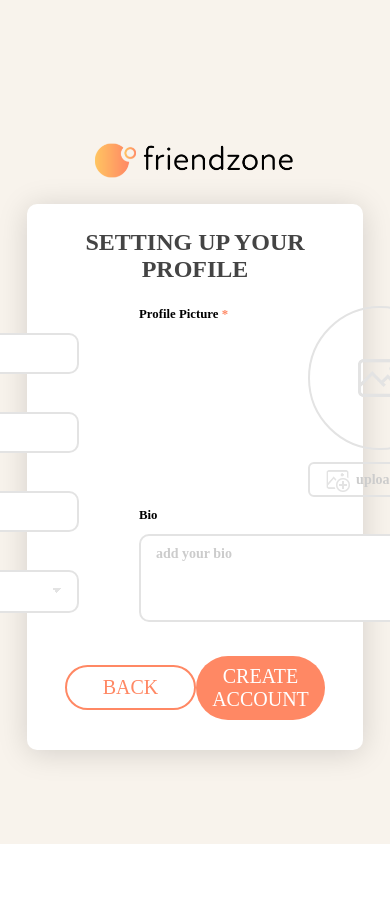
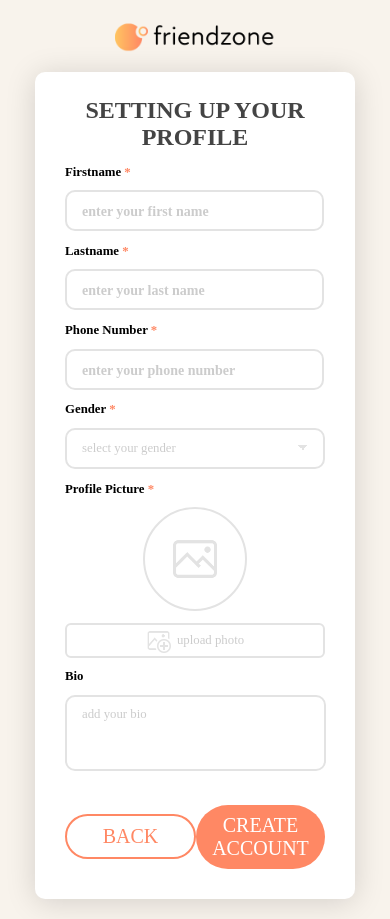
Before and after one commit to PiriyaDEV/friendzone_app, a Vue app: page /profileSetting in a window 390 px wide. Before the commit the page ends 844 px from the top, so only its background shows below. Built offline with nearby package versions, Linux system fonts and the light colour scheme; a web font is replaced by a local one; what vue2-smooth-scroll would draw is missing.

Commit message:
Update ProfileSetting.vue

```diff
--- a/src/views/ProfileSetting.vue
+++ b/src/views/ProfileSetting.vue
@@ -108,8 +108,8 @@
                     Profile Picture<span class="orange-color"> *</span>
                   </h2>
 
-                  <div>
-                    <div style="position: relative">
+                  <div id="photo-mobile">
+                    <div id="photo-box" style="position: relative">
                       <div id="photo-circle">
                         <img
                           id="photo-circle-default"
@@ -122,7 +122,6 @@
                     <div id="select-photo-section" class="section">
                       <img
                         id="addphoto"
-                        slot="activator"
                         @click="goMainpage()"
                         src="@/assets/icon/icons8-add-image-96.png"
                       />
@@ -165,7 +164,6 @@
 </template>
 
 <script>
-
 export default {
   name: "profile",
   data() {
@@ -188,13 +186,18 @@ export default {
 #profile {
   background-color: #f8f3ec;
   /* background-image: url("../assets/harryfer-background.jpg"); */
-  overflow: scroll;
-  height: auto;
+  overflow-x: hidden;
+  overflow-y: auto;
+  /* height: auto; */
   width: 100vw;
   height: 100vh;
   display: flex;
   justify-content: center;
   align-items: center;
+}
+
+#photo-mobile{
+  display: block;
 }
 
 #profile-section {
@@ -218,8 +221,8 @@ export default {
   cursor: pointer;
 }
 #whitelogo {
-  width: 200px;
-  margin-bottom: 25px;
+  width: 160px;
+  margin-bottom: 20px;
   cursor: pointer;
 }
 
@@ -231,8 +234,8 @@ export default {
 }
 
 .input_box_bio {
-  font-size: 1.75em;
-  font-weight: 600;
+  font-size: 1.6em;
+  font-weight: 450;
   color: #444444;
   width: 400px;
   padding: 12px 12px 9px 15px;
@@ -251,8 +254,8 @@ export default {
 }
 
 .input_select {
-  font-size: 1.75em;
-  font-weight: 600;
+  font-size: 1.6em;
+  font-weight: 450;
   width: 100%;
   padding: 9px 12px 9px 15px;
   border: 2px solid #e3e3e3;
@@ -264,8 +267,8 @@ export default {
 
 .upload {
   color: #cccccc;
-  font-size: 1.75em;
-  font-weight: 600;
+  font-size: 1.6em;
+  font-weight: 450;
   margin: 0px 0px 0px 6px;
 }
 
@@ -322,17 +325,7 @@ option {
   color: #444444;
 }
 
-.date_box {
-  font-size: 1.75em;
-  font-weight: 450;
-  color: #444444;
-  width: 100%;
-  padding: 12px 12px 9px 15px;
-  border: 2px solid #e3e3e3;
-  border-radius: 10px;
-  margin-bottom: 11px;
-  box-shadow: none;
-}
+
 #profile_account {
   padding: 0px 38px;
 }
@@ -380,8 +373,8 @@ option {
 #photo-circle {
   border-radius: 50%;
   border: 2px solid #e3e3e3;
-  width: 140px;
-  height: 140px;
+  width: 120px;
+  height: 120px;
   position: relative;
   overflow: hidden;
   display: flex;
@@ -404,8 +397,8 @@ option {
 }
 
 .input_textarea_box {
-  font-size: 1.75em;
-  font-weight: 600;
+  font-size: 1.6em;
+  font-weight: 450;
   color: #a0a0a0;
   padding: 7px 12px 7px 15px;
   border: 2px solid #e3e3e3;
@@ -417,10 +410,60 @@ option {
 }
 
 .bio {
-  padding-bottom: 35px;
+  padding-bottom: 23px;
 }
 
-@media screen and (max-width: 768px) {
+@media screen and (max-width: 1080px) {
+  #profile-section{
+    display: block;
+  }
+
+  #profile{
+    height: 100%;
+    padding: 20px 0px;
+  }
+
+  .input_select{
+    width: 430px;
+  }
+
+  #select-photo-section{
+    width: calc(100% - 20px);
+  }
+
+  .input_textarea_box{
+    width: calc(100% - 30px);
+  }
+
+  #right-section{
+    margin-left: 0px;
+    margin-top:5px;
+  }
+
+  #left-section{
+    margin-right: 0px;
+  }
+
+  #photo-section{
+    display: block;
+  }
+
+  #photo-circle{
+    margin-top: 0px;
+  }
+
+  #photo-box{
+    display: flex;
+    justify-content: center;
+    align-items: center;
+  }
+
+  #photo-header{
+    margin-right: 0px;
+  }
+}
+
+@media screen and (max-width: 600px) {
   input {
     /* Remove First */
     -webkit-appearance: none;
@@ -434,10 +477,15 @@ option {
     align-items: center;
   }
 
-  #whitelogo {
-    width: 200px;
-    margin-top: 45px;
+  .input_select{
+    width: 100%;
   }
+
+  #photo-circle{
+    width: 100px;
+    height: 100px;
+  }
+
 }
 @media screen and (max-width: 600px) {
   br {
@@ -462,22 +510,29 @@ option {
 @media screen and (max-width: 414px) {
   #profile_account {
     width: 260px;
+    padding: 0px 30px;
   }
 
   #profile_suggest {
     width: 333px;
     margin-top: 20px;
   }
+
 }
 
 @media screen and (max-width: 360px) {
   #profile_account {
     width: 240px;
+    padding: 0px 26px;
   }
 
   #profile_suggest {
     width: 313px;
     margin-top: 20px;
   }
+
+  .header_title{
+    font-size: 2.25em;
+  }
 }
 </style>
```
